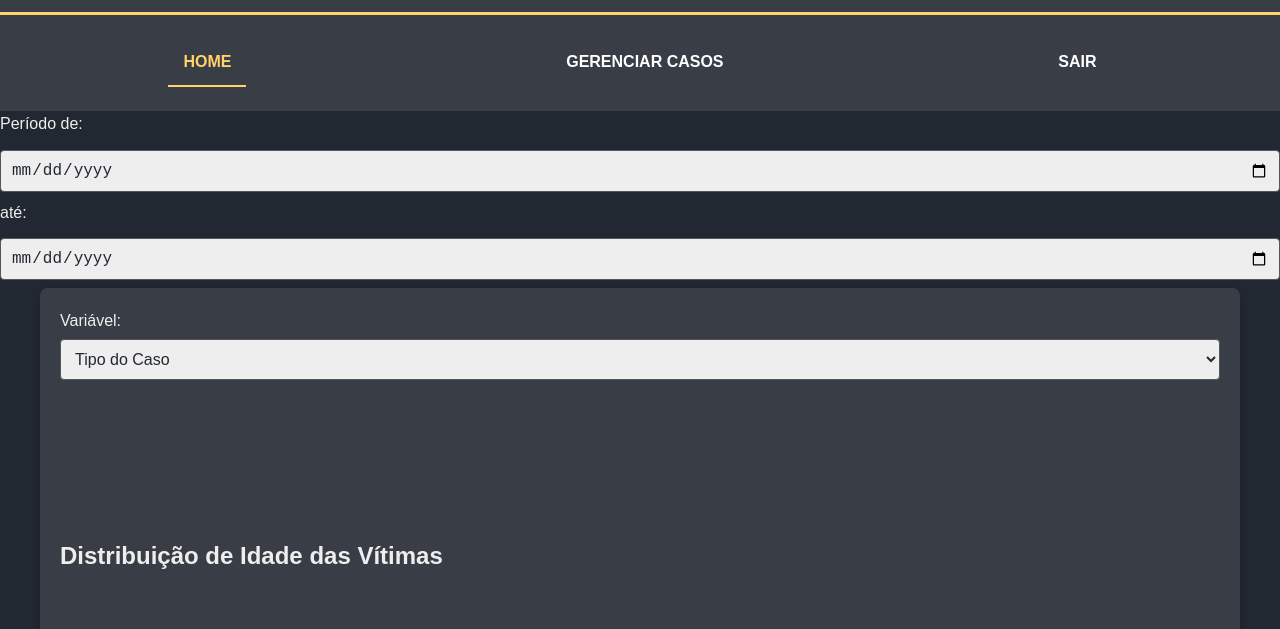
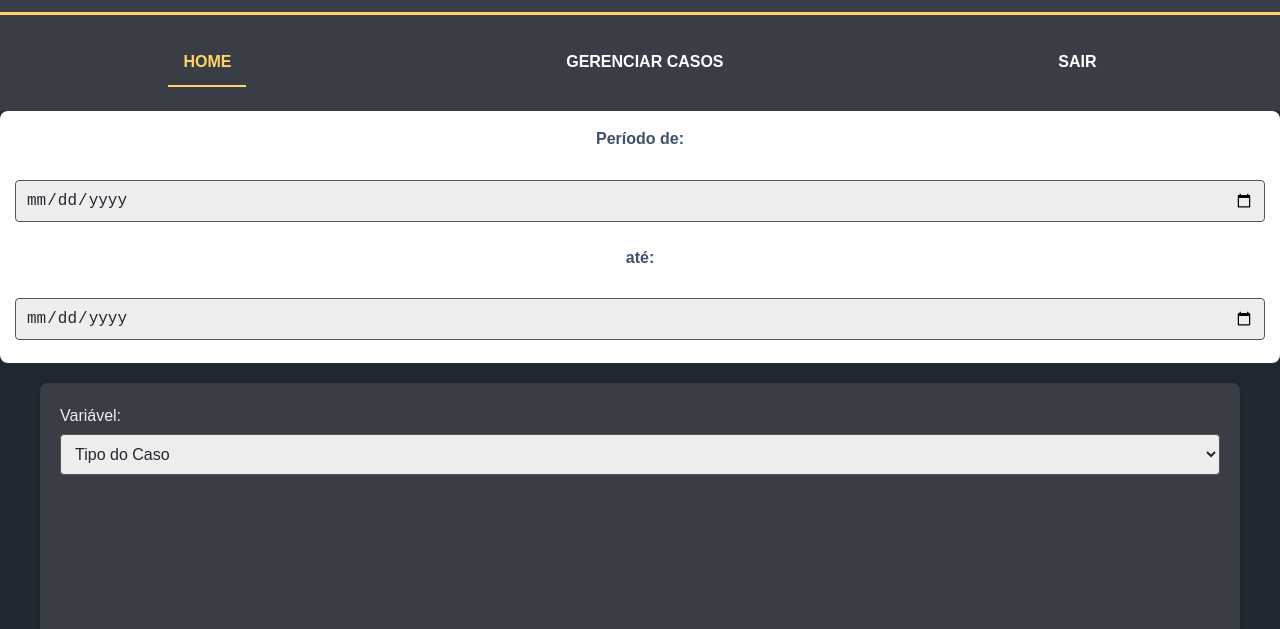
Before and after one commit to felipperaia/Frontend-Dentefier, a plain HTML site: page machine.html in a window 1280 px wide. Shown: the part 139-768 px from the top of the page. Drawn offline with nearby package versions, Linux system fonts and the light colour scheme; no server answers.

Commit message:
Adiciona estilos para o componente de filtros na página machine.html

```diff
--- a/machine.html
+++ b/machine.html
@@ -6,6 +6,24 @@
   <title>DENTEFIER - Sistema Odontolegal</title>
   <script src="https://cdn.jsdelivr.net/npm/chart.js"></script>
   <link rel="stylesheet" href="css/styles.css">
+  <style>
+    .filtros {
+      display: flex;
+      justify-content: center;
+      align-items: center;
+      flex-wrap: wrap;
+      gap: 15px;
+      margin-bottom: 20px;
+      padding: 15px;
+      background: white;
+      border-radius: 8px;
+      box-shadow: 0 0 10px rgba(0,0,0,0.1);
+    }
+    .filtros label {
+      font-weight: bold;
+      color: #40516c;
+    }
+  </style>
 </head>
 <body>
   <!-- Banner principal -->
```
